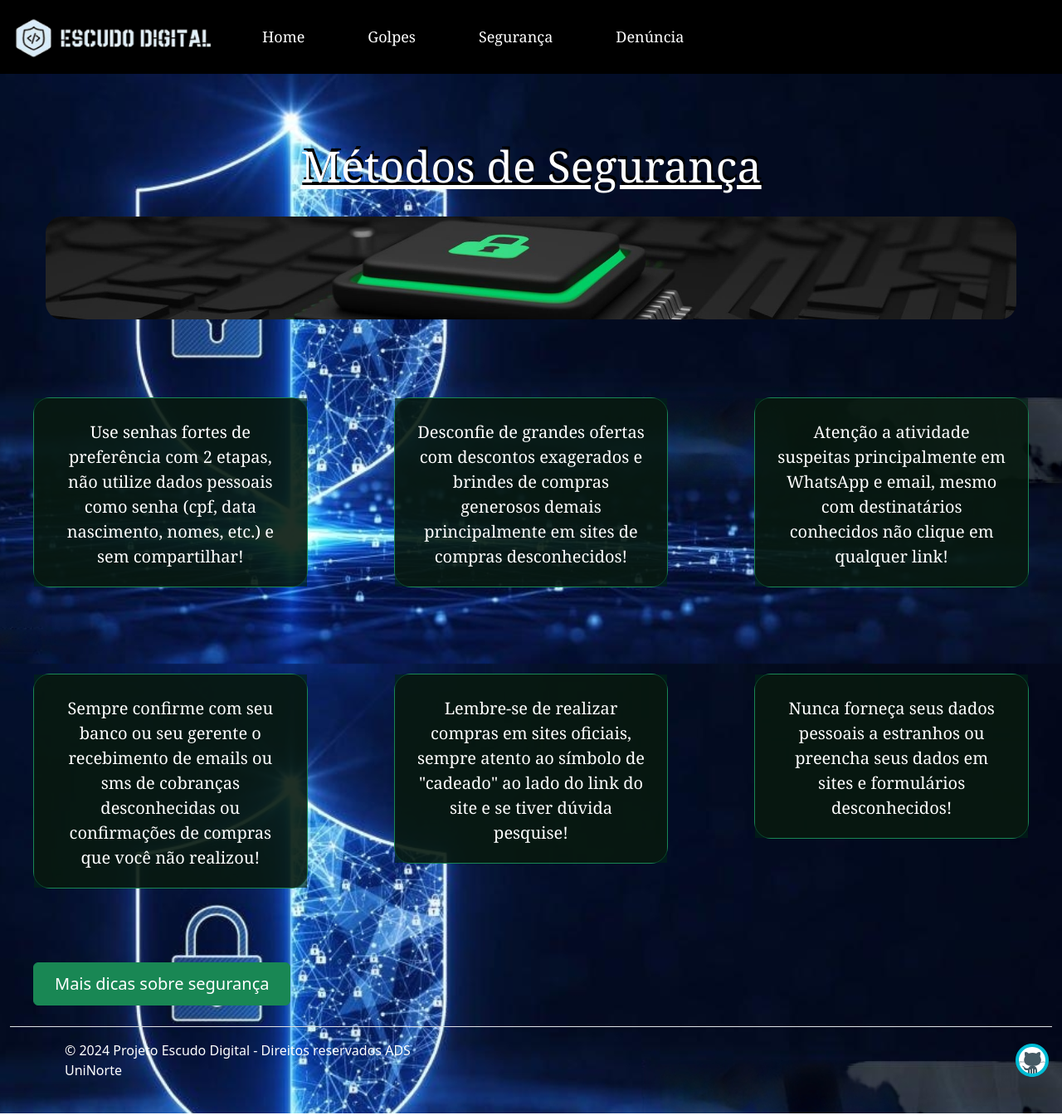
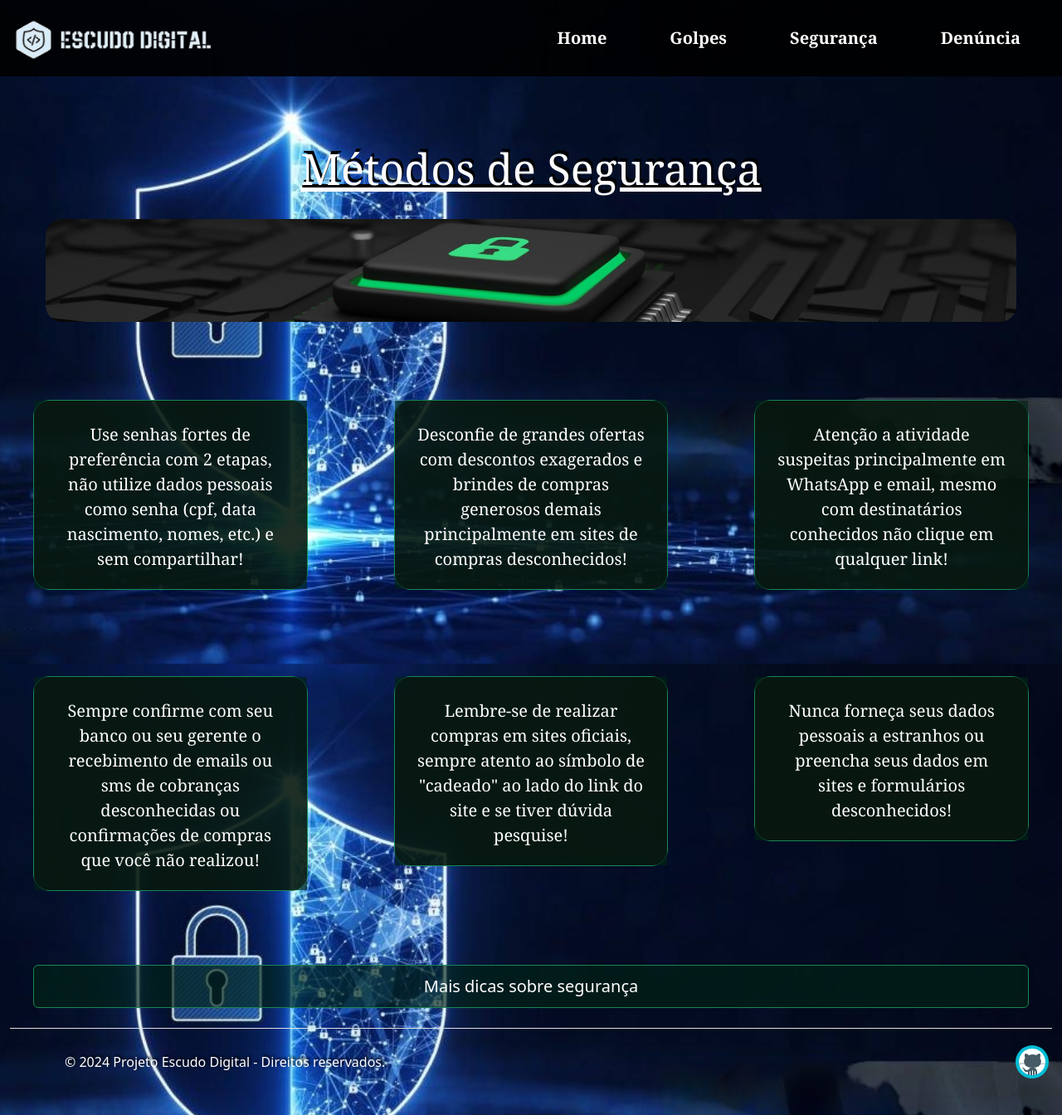
Before and after one commit to JaykeBentes/Escudo_digital.1, a website: page seguranca.html in a window 1280 px wide. Shown: the whole page at 83% size. Drawn offline with nearby package versions, Linux system fonts and the light colour scheme.

Commit message:
Ajuste final nav e footer

```diff
--- a/seguranca.html
+++ b/seguranca.html
@@ -19,8 +19,9 @@
                 <button class="navbar-toggler bg-light" type="button" data-bs-toggle="collapse" data-bs-target="#navbarSupportedContent" aria-controls="navbarSupportedContent" aria-expanded="false" aria-label="Toggle navigation">
                     <span class="navbar-toggler-icon"></span>
                 </button>
+                <div class="container-header">
                     <div class="collapse navbar-collapse" id="navbarSupportedContent">
-                    <ul class="navbar-nav navbar-nav-scroll me-auto mb-2 mb-lg-0">
+                        <ul class="navbar-nav text-right navbar-nav-scroll me-auto mb-2 mb-lg-0">
                             <li class="nav-item">
                                 <a class="nav-link" href="index.html">Home</a>
                             </li>
@@ -34,6 +35,7 @@
                                 <a class="nav-link" href="denuncia.html">Denúncia</a>
                             </li>
                         </ul>
+                    </div>
                 </div>
             </div>
         </nav>
@@ -96,9 +98,11 @@
                 </div>
             </div>
         </div>
-        <a href="#" class="btn btn-success" id="botao-seguranca">Mais dicas sobre segurança</a>
+
     </section>
-
+    <section class="botao-seguranca">
+        <a href="#" class="btn btn-outline-success">Mais dicas sobre segurança</a>
+    </section>
 
     <div class="container-fluid">
         <footer class="d-flex flex-wrap justify-content-between align-items-center py-3 my-4 border-top">
@@ -106,7 +110,7 @@
                 <a href="/" class="mb-3 me-3 mb-md-0 text-decoration-none lh-1">
                 <svg class="bi" width="50" height="24"><use xlink:href="#bootstrap"/></svg>
                 </a>
-                <span class="mb-3 mb-md-0">&copy; 2024 Projeto Escudo Digital - Direitos reservados ADS UniNorte</span>
+                <span class="mb-3 mb-md-0">&copy; 2024 Projeto Escudo Digital - Direitos reservados.</span>
             </div>
             <ul class="nav col-md-4 justify-content-end list-unstyled d-flex">
                 <li class="ms-3">
--- a/style.css
+++ b/style.css
@@ -13,7 +13,7 @@ body {
 }
 
 .navbar {
-    background-color: black;
+    background-color: rgba(0, 0, 0, 0.899);
 }
 .navbar ul li{
     text-align: center;
@@ -27,7 +27,8 @@ body {
 }
 .nav-item a{
     color: white;
-    font-size: 18px;
+    font-size: 20px;
+    font-weight: 700;
     font-family: Cambria, Cochin, Georgia, Times, 'Times New Roman', serif;
 }
 .nav-item a:hover{
@@ -35,22 +36,19 @@ body {
     text-decoration: underline;
 }
 
-
-section{
-    min-height: 100vh;
-    position: sticky;
+.container{
+    display: flex;
+    justify-content: flex-end;
+    margin-top: 100px;
 }
-
 #text-inicio{
-    position: absolute;
-    top: 150px;
-    right: 0;
     width: 550px;
+    min-height: 500px;
     background-color: rgba(0, 0, 0, 0.71);
     color: white;
     text-align: center;
     padding: 15px;
-    margin: 20px;
+    margin: 50px 30px;
     border-radius: 10%;
     font-size: 24px;
     font-family: Cambria, Cochin, Georgia, Times, 'Times New Roman', serif;
@@ -97,10 +95,15 @@ section{
 .seguranca {
     background-color:  rgba(0, 35, 20, 0.65);
 }
-#botao-seguranca{
-    align-content: center;
+.botao-seguranca a{
+    display: flex;
+    justify-content: center;
     font-size: 20px;
-
+    background-color:  rgba(0, 35, 20, 0.65);
+    color: white;
+}
+.botao-seguranca a:hover{
+    text-decoration: underline;
 }
 
 #formulario{
@@ -128,9 +131,13 @@ section{
     padding: 10px 25px;
     margin: 1px 40px;
 }
+.btn-outline-info{
+    background-color: rgba(1, 90, 110, 0.603);
+}
 
-
-
-.container-fluid{
+footer{
+    bottom: 0;
     color: white;
+    font-weight: 500;
+    text-shadow: 2px -2px 3px black;
 }
```
Also changed, not shown: denuncia.html (+8 -6 lines), golpes.html (+4 -2 lines), index.html (+5 -1 lines). Lines whose indentation alone changed are shown as unchanged.
